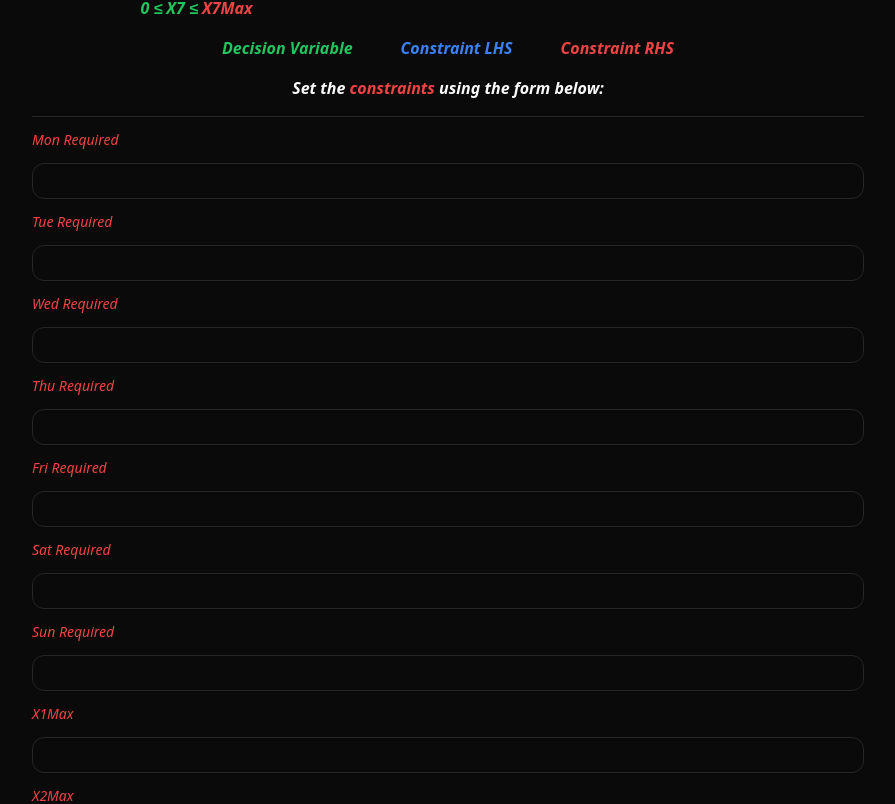
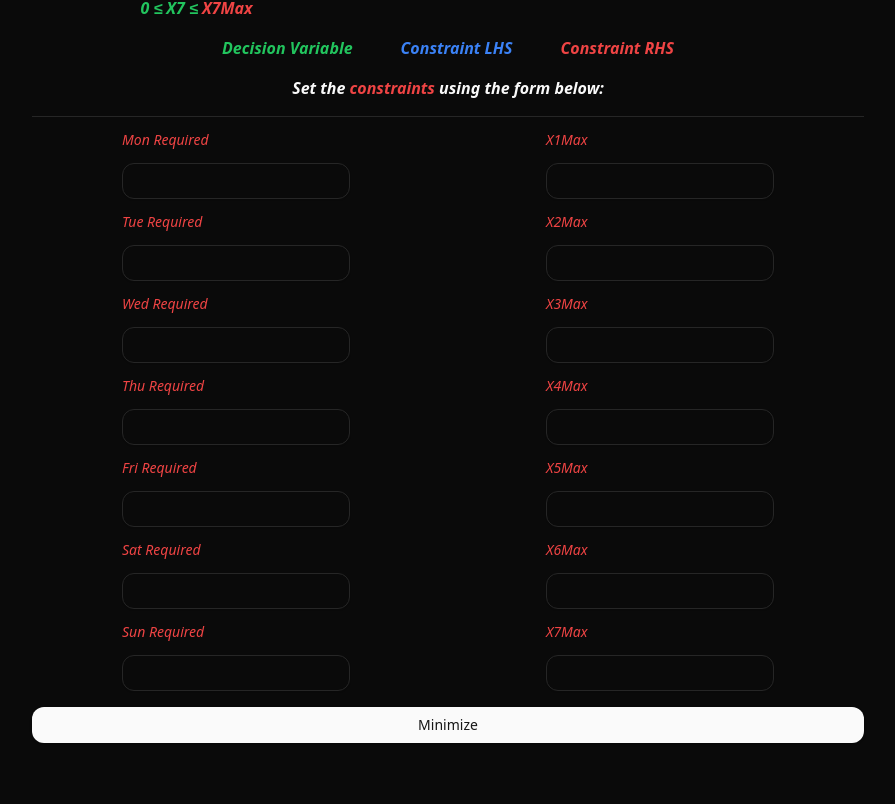
Before and after one commit to remilebeau/optimization, a Next.js app: page / in a window 1280 px wide. Shown: the part 496-1300 px from the top of the page, without its empty margins (192-1087 px from the left). After the commit the page ends 1271 px from the top, so only its background shows below. Built offline with nearby package versions, Linux system fonts and the light colour scheme.

Commit message:
adjust flow of OptimizationForm

```diff
--- a/src/components/OptimizationForm.tsx
+++ b/src/components/OptimizationForm.tsx
@@ -67,11 +67,8 @@ export default function OptimizationForm() {
       )}
       {!isLoading && (
         <Form {...form}>
-          <form
-            onSubmit={form.handleSubmit(onSubmit)}
-            className="flex flex-col gap-4 italic text-red-500"
-            // className="flex flex-col gap-4 italic text-red-500 sm:grid sm:grid-cols-3"
-          >
+          <form className="flex flex-col justify-around gap-4 italic text-red-500 sm:flex-row">
+            <section className="flex flex-col gap-4">
               <Label>Mon Required</Label>
               <FormField
                 control={form.control}
@@ -142,6 +139,8 @@ export default function OptimizationForm() {
                   </FormControl>
                 )}
               />
+            </section>
+            <section className="flex flex-col gap-4">
               <Label>X1Max</Label>
               <FormField
                 control={form.control}
@@ -212,11 +211,15 @@ export default function OptimizationForm() {
                   </FormControl>
                 )}
               />
-
-            <Button className="rounded-xl sm:col-span-3" type="submit">
+            </section>
+          </form>
+          <Button
+            onClick={form.handleSubmit(onSubmit)}
+            className="rounded-xl"
+            type="submit"
+          >
             Minimize
           </Button>
-          </form>
         </Form>
       )}
     </>
```
Lines whose indentation alone changed are shown as unchanged.
